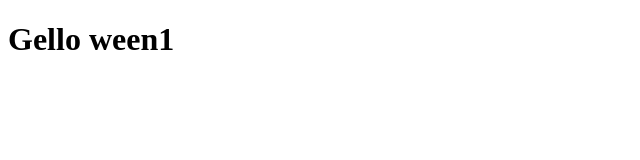
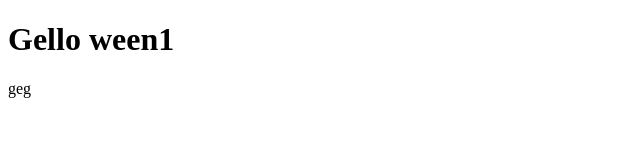
Before and after one commit to Modem-i4/VScode, a plain HTML site: page index.html in a window 1280 px wide. Shown: the full height of the page, 0-640 px from the left. Drawn offline with Linux system fonts and the light colour scheme.

Commit message:
New branch commit

```diff
--- a/index.html
+++ b/index.html
@@ -7,5 +7,6 @@
 </head>
 <body>
     <h1>Gello ween1</h1>
+    <span>geg</span>
 </body>
 </html>
```
